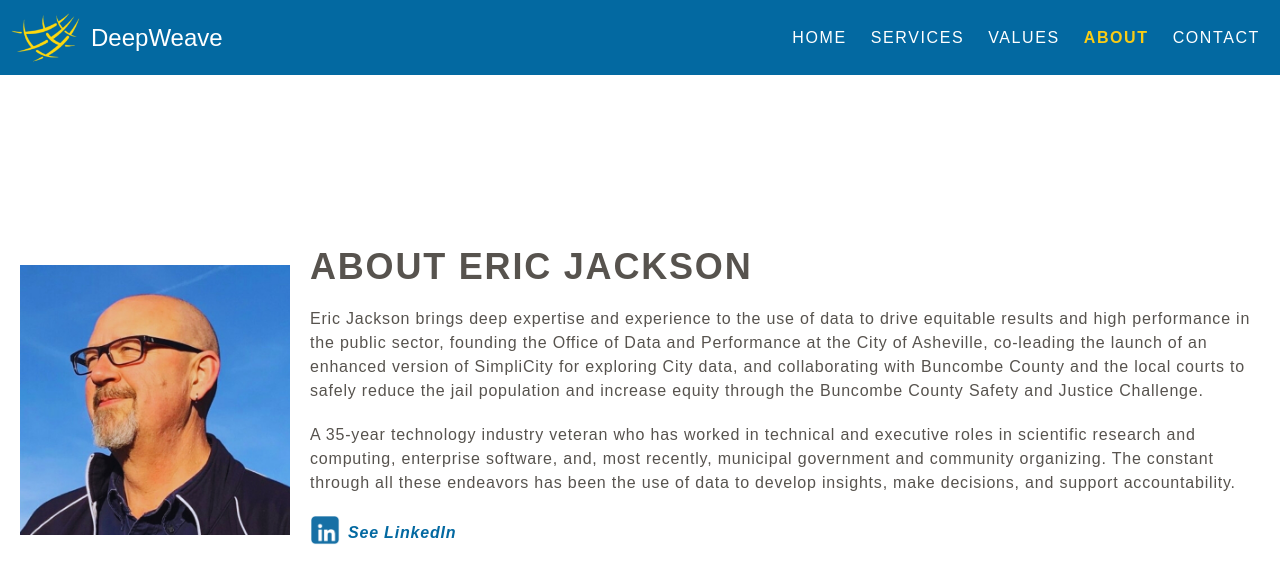
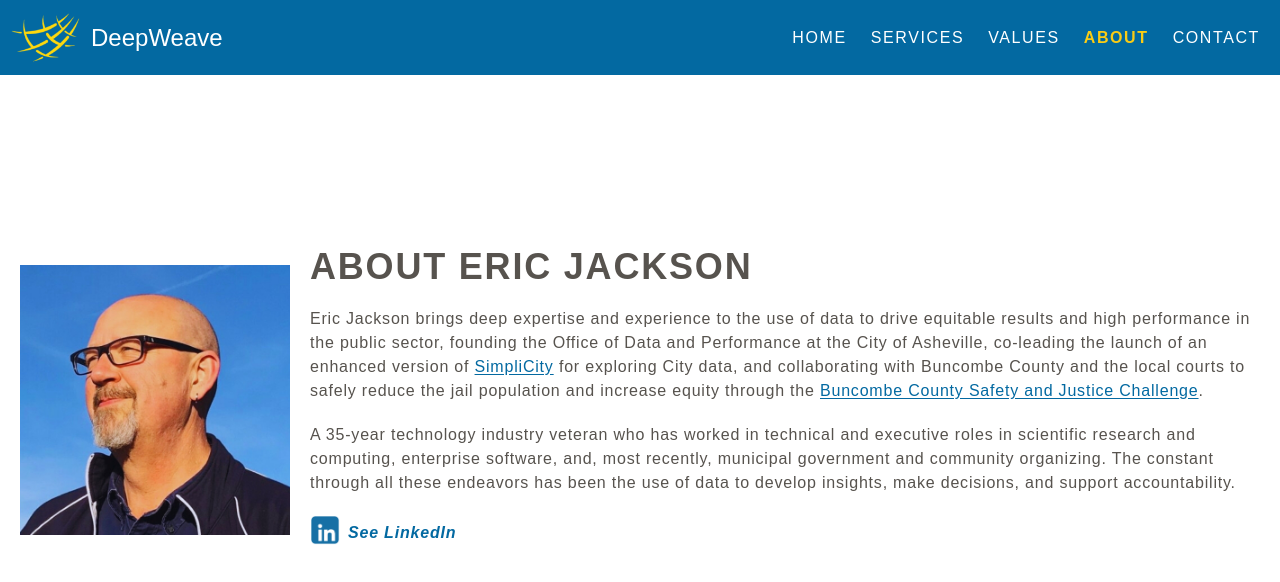
Before and after one commit to DeepWeave/deepweave-website, a Next.js app: page /about in a window 1280 px wide. Shown: the top 582 px of the page. Built offline with nearby package versions, Linux system fonts and the light colour scheme.

Commit message:
Fixed links on about page

```diff
--- a/src/app/about/page.tsx
+++ b/src/app/about/page.tsx
@@ -23,10 +23,14 @@ export default function About() {
 						Eric Jackson brings deep expertise and experience to the use of data
 						to drive equitable results and high performance in the public sector,
 						founding the Office of Data and Performance at the City of Asheville,
-						co-leading the launch of an enhanced version of <a href="https://simplicity.ashevillenc.gov/" target="_blank">SimpliCity</a> for
+						co-leading the launch of an enhanced version
+						of <a className='text-sky-700 underline underline-offset-2 hover:text-sky-800'
+						  href="https://simplicity.ashevillenc.gov/" target="_blank">SimpliCity</a> for
 						exploring City data, and collaborating with Buncombe County and the local courts to
-						safely reduce the jail population and increase equity through the <a href="https://www.buncombecounty.org/governing/depts/justice-services/key-initiatives/safety-justice-challenge.aspx"
-						target="_blank">Buncombe County Safety and Justice Challenge</a>.
+						safely reduce the jail population and increase equity through
+						the <a className='text-sky-700 underline underline-offset-2 hover:text-sky-800'
+						  href="https://www.buncombecounty.org/governing/depts/justice-services/key-initiatives/safety-justice-challenge.aspx"
+						  target="_blank">Buncombe County Safety and Justice Challenge</a>.
 					</p>
 					<p className='text-stone-600 mt-5 text-center tracking-wider px-20 md:text-left md:px-0 md:w-full'>
 						A 35-year technology industry veteran who has worked
```
